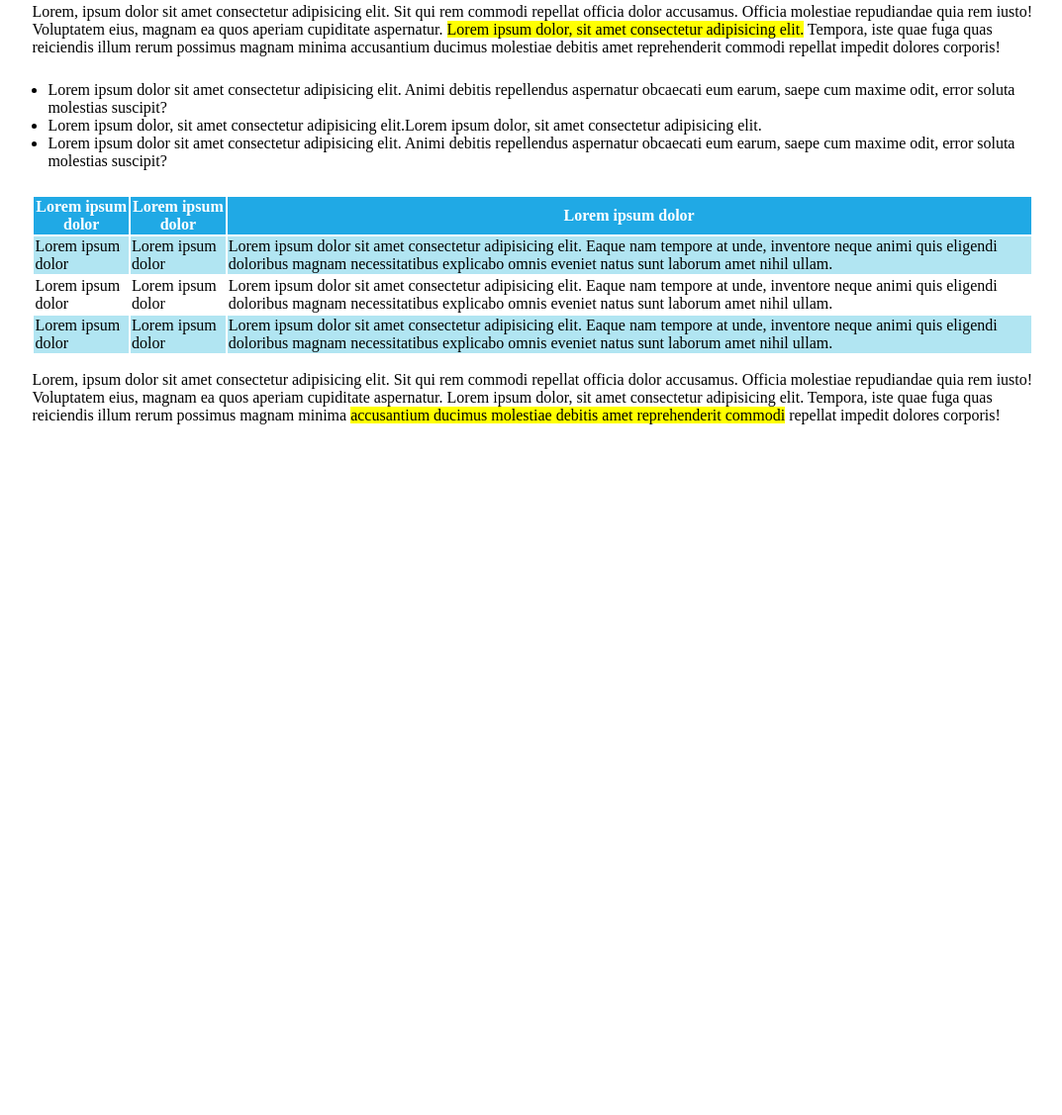
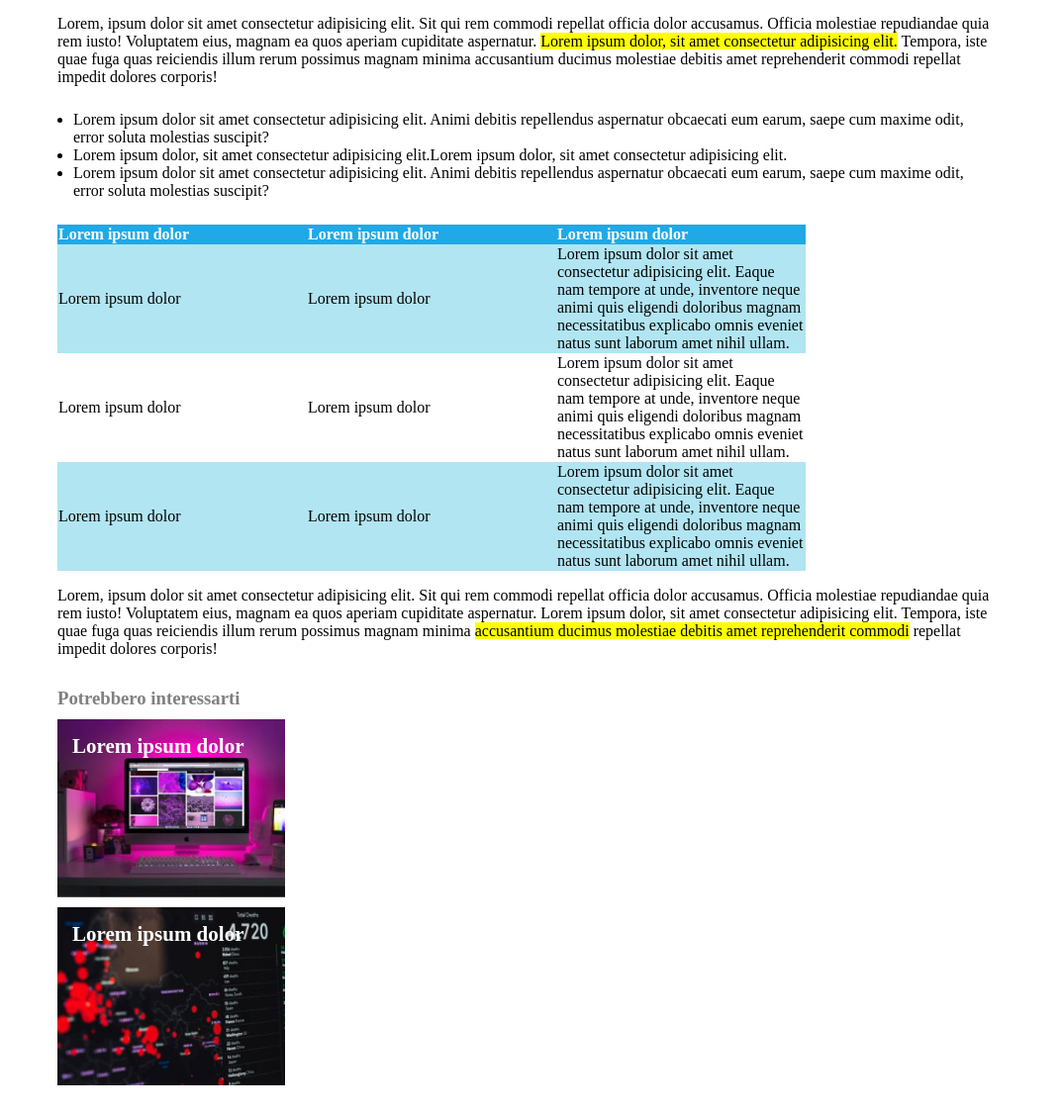
Before and after one commit to MarcoBagnasco/html-css-booleaner, a website: page index.html in a window 1280 px wide. Shown: the part 1047-2174 px from the top of the page at 99% size, without its empty margins (102-1175 px from the left). Before the commit the page ends 1492 px from the top, so only its background shows below. Drawn offline with Linux system fonts and the light colour scheme.

Commit message:
add footer

```diff
--- a/css/style.css
+++ b/css/style.css
@@ -1,3 +1,6 @@
+body{
+  margin:0;
+}
 /* HEADER */
 header{
   background-color: #4ea0ff;
@@ -7,15 +10,16 @@ header{
   width:200px;
 }
 .header-container{
-  width:80%;
+  width:75%;
   margin: auto;
   padding: 40px 0px 5px;
 }
 
 /* MAIN */
 .container{
-  width:80%;
+  width:75%;
   margin: auto;
+  padding:20px;
 }
 
 /* TITLE SECT. */
@@ -26,6 +30,7 @@ h1{
 #date{
   font-size:.7em;
 }
+
 
 /* IMAGES SECT.*/
 figure{
@@ -40,8 +45,14 @@ ul{
   margin:25px 16px;
 }
  /* TABLE */
-table{
-  width: 100%;
+
+ table{
+   margin:0;
+   border-collapse: collapse;
+ }
+th{
+  width:250px;
+  text-align: left;
 }
 thead{
   background-color: #20a9e5;
@@ -49,6 +60,27 @@ thead{
 }
 .odd-row{
   background-color: #b1e5f2;
+}
+
+/* FOOTER */
+#h3-footer{
+  margin: 30px 0 0;
+}
+.footer-img{
+  width:200px;
+  height: 150px;
+  margin:10px 0;
+  padding: 15px;
+  background-size: cover;
+  color: white;
+  font-weight: bold;
+  font-size: 21px;
+}
+#footer-first-img{
+  background-image: url("../img/monitor.jpg");
+}
+#footer-second-img{
+  background-image: url("../img/graph.jpg");
 }
 
 /* TEXT COLORS */
--- a/index.html
+++ b/index.html
@@ -75,6 +75,12 @@
           <p>Lorem, ipsum dolor sit amet consectetur adipisicing elit. Sit qui rem commodi repellat officia dolor accusamus. Officia molestiae repudiandae quia rem iusto! Voluptatem eius, magnam ea quos aperiam cupiditate aspernatur. Lorem ipsum dolor, sit amet consectetur adipisicing elit. Tempora, iste quae fuga quas reiciendis illum rerum possimus magnam minima <span class="highlighted">accusantium ducimus molestiae debitis amet reprehenderit commodi</span> repellat impedit dolores corporis!</p>
         </section>
       </main>
+
+      <footer>
+        <h3 id="h3-footer" class="gray-text">Potrebbero interessarti</h3>
+        <div id="footer-first-img" class="footer-img">Lorem ipsum dolor</div>
+        <div id="footer-second-img" class="footer-img">Lorem ipsum dolor</div>
+      </footer>
     </div>
   </body>
 </html>
```
